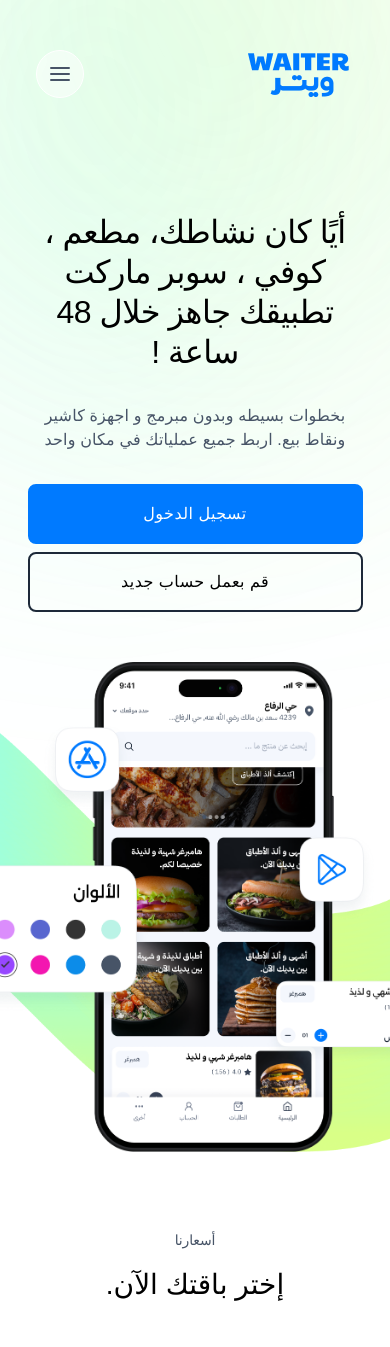
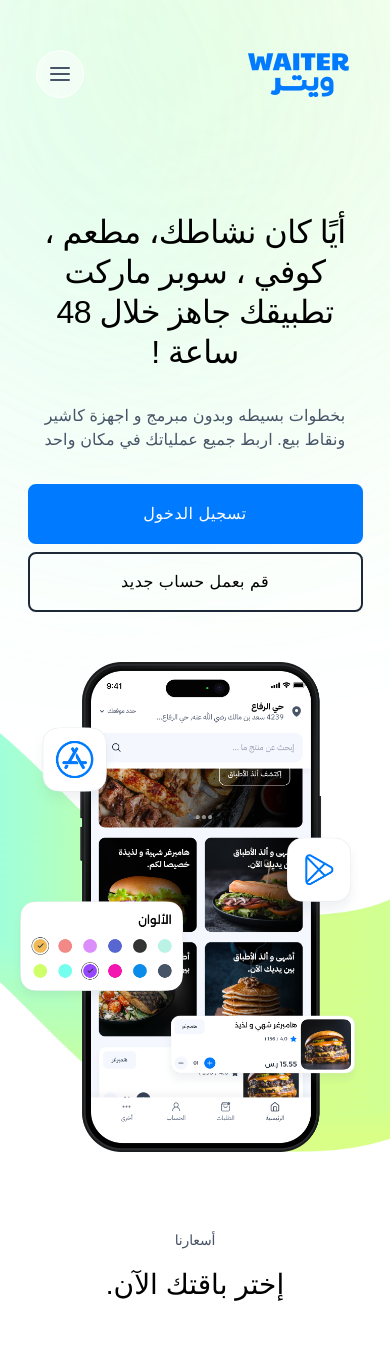
Before and after one commit to HossamMahmoudkhedr/waiter, a React (Create React App) app: page / in a window 390 px wide. Shown: the top 1347 px of the page. Built offline with nearby package versions, Linux system fonts and the light colour scheme; a web font is replaced by a local one.

Commit message:
modify the phone image

```diff
--- a/src/components/hero.jsx
+++ b/src/components/hero.jsx
@@ -139,13 +139,14 @@
 						position: 'absolute',
 						left: '50%',
 						top: '50%',
-						transform: 'translate(-50%,-50%)',
+						transform: 'translate(-52%,-50%)',
 						backgroundImage: {
-							xs: `url(${require('../assets/images/phone-image2.png')})`,
+							xs: `url(${require('../assets/images/phone-image3.png')})`,
+							md: `url(${require('../assets/images/phone-image2.png')})`,
 							lg: `url(${require('../assets/images/phone-image.png')})`,
 						},
 						backgroundRepeat: 'no-repeat',
-						backgroundSize: { xs: 'cover', md: 'contain' },
+						backgroundSize: 'contain',
 						backgroundPosition: 'center',
 						width: '100%',
 						height: '100%',
```
Also changed, not shown: src/assets/images/phone-image3.png.
